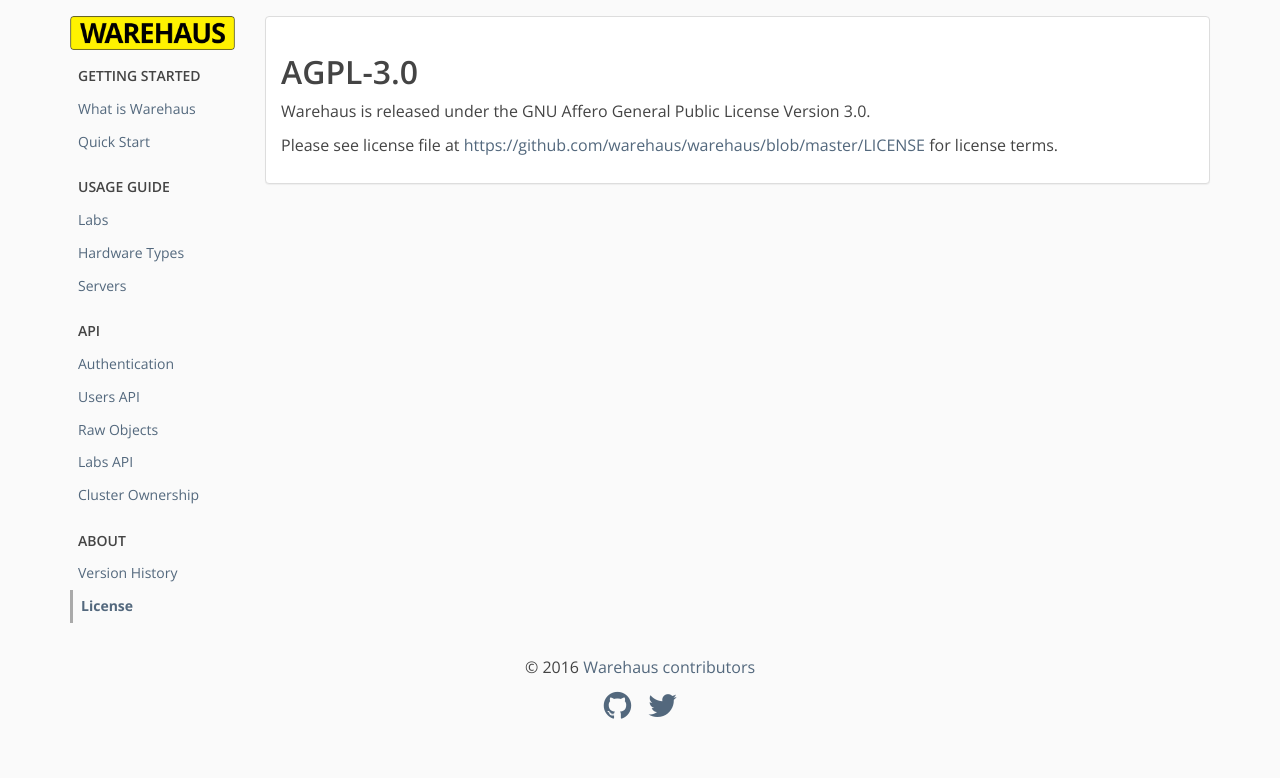
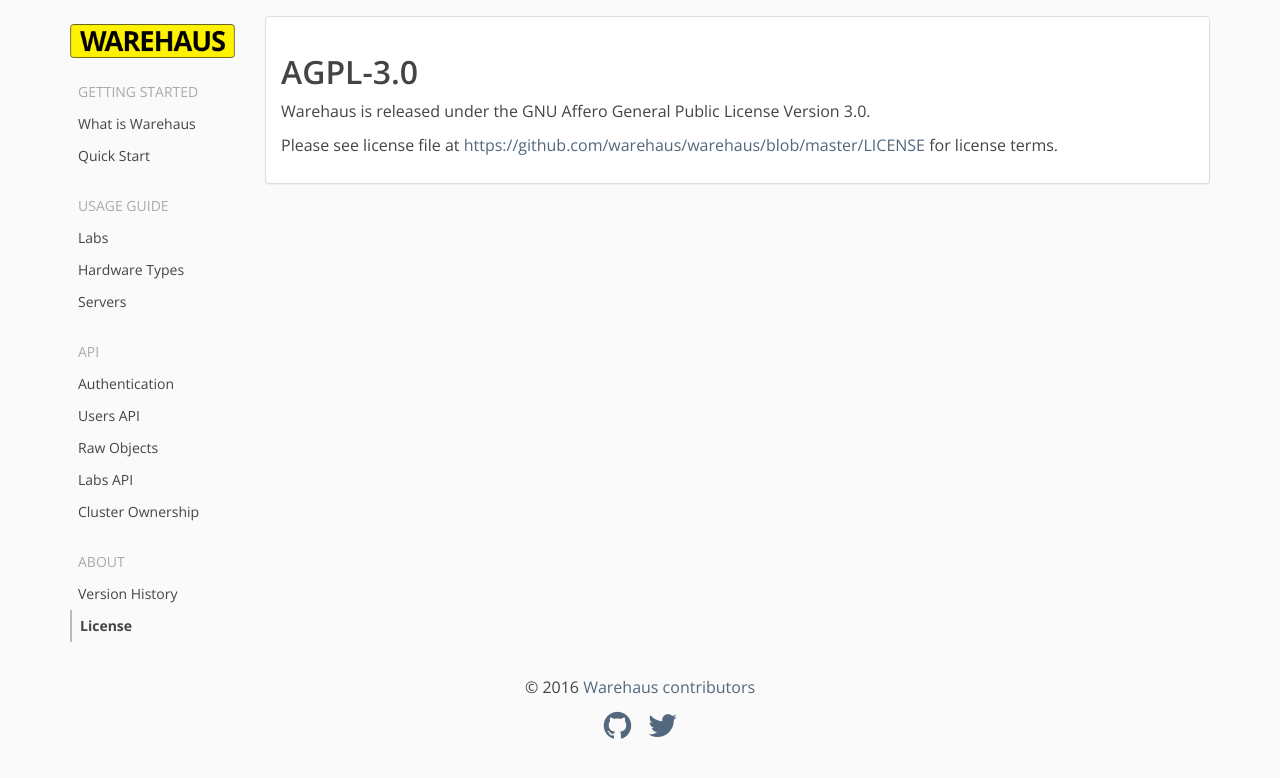
Before and after one commit to warehaus/site, a Jekyll site: the page built from docs/license.md, in a window 1280 px wide. Shown: the top 778 px of the page. Built offline with Jekyll 4.4.1, drawn with Linux system fonts in a browser that asks for light colours; nearby versions of some CDN libraries.

Commit message:
Apply style changes from Warehaus

```diff
--- a/_sass/_docs-nav.scss
+++ b/_sass/_docs-nav.scss
@@ -8,7 +8,7 @@
 
     img {
       max-width: 100%;
-      margin: 1rem 0;
+      margin: (1.5 * $font-size-base) 0;
     }
 
     ul {
@@ -24,37 +24,63 @@
 
         &.heading {
           display: block;
-          font-weight: $warehaus-font-weight-mild;
+          font-weight: $warehaus-font-weight-normal;
           text-transform: uppercase;
-          padding: (3 * $docs-nav-spacing) .5rem $docs-nav-spacing .5rem;
+          color: $docs-page-nav-heading-color;
+          padding: $docs-page-nav-section-spacing
+                   $docs-page-nav-spacing-horizontal
+                   $docs-page-nav-section-items
+                   $docs-page-nav-spacing-horizontal;
         }
 
         &.active {
           font-weight: 700;
-          border-width: 0 0 0 3px;
+          border-width: 0 0 0 2px;
           border-style: solid;
-          border-color: #aaa;
+          border-color: #bbb;
         }
 
         a {
+          outline: 0;
           margin: 0;
-          display: block;
-          padding: $docs-nav-spacing .5rem;
+          color: $text-color;
 
           &:hover,
           &:focus {
             text-decoration: none;
+            color: $text-color;
           }
+        }
+
+        > a, > span {
+          display: block;
+          padding: $docs-page-nav-section-items $docs-page-nav-spacing-horizontal;
         }
 
         &:first-child {
           padding-top: 0;
         }
+
+        ul {
+          li {
+            padding: 0 0 0 floor(0.75 * $font-size-base);
+          }
+        }
       }
+
+      ul {
+        li {
+          padding: 0 0 0 floor(0.75 * $font-size-base);
+        }
+      }
+    }
+
+    ul + ul {
+      padding: $docs-page-nav-section-spacing 0 0 0;
     }
   }
 
   .docs-page-content {
-    margin: 1rem 0;
+    margin: $font-size-base 0;
   }
 }
--- a/_sass/_variables.scss
+++ b/_sass/_variables.scss
@@ -59,7 +59,13 @@ $warehaus-sidebar-profile-picture-border:   lighten($warehaus-sidebar-border-col
 $warehaus-sidebar-link-active-color:        white;
 $warehaus-sidebar-link-active-bg:           lighten($warehaus-sidebar-bg, 20%);
 
-$docs-nav-spacing:                          .4rem;
+$docs-page-nav-width:              250px;
+$docs-page-nav-font-size:          floor(0.875 * $font-size-base);
+$docs-page-nav-heading-color:      #aaa;
+$docs-page-nav-active-color:       #eee;
+$docs-page-nav-spacing-horizontal: floor($font-size-base / 2);
+$docs-page-nav-section-items:      floor(0.4 * $font-size-base);
+$docs-page-nav-section-spacing:    floor(1.5 * $font-size-base);
 
 $warehaus-dropdown-menu-heading-color:      #aaa;
 $warehaus-dropdown-menu-heading-padding:    3px 20px; // Bootstrap value
--- a/index.html
+++ b/index.html
@@ -2,7 +2,7 @@
 layout: base
 ---
 
-<div class="jumbotron text-center" style="padding: 5rem 0; background-color: #5979b3; color: #f7f7f7; text-shadow: 1px 1px #555;">
+<div class="jumbotron text-center" style="padding: 5rem 0; background-color: #6989c3; color: #f7f7f7; text-shadow: 1px 1px #555;">
   <img src="/assets/img/logo-big.png" style="width: 350px; height: 72px; margin: 1rem;">
   <p>
   </p>
```
